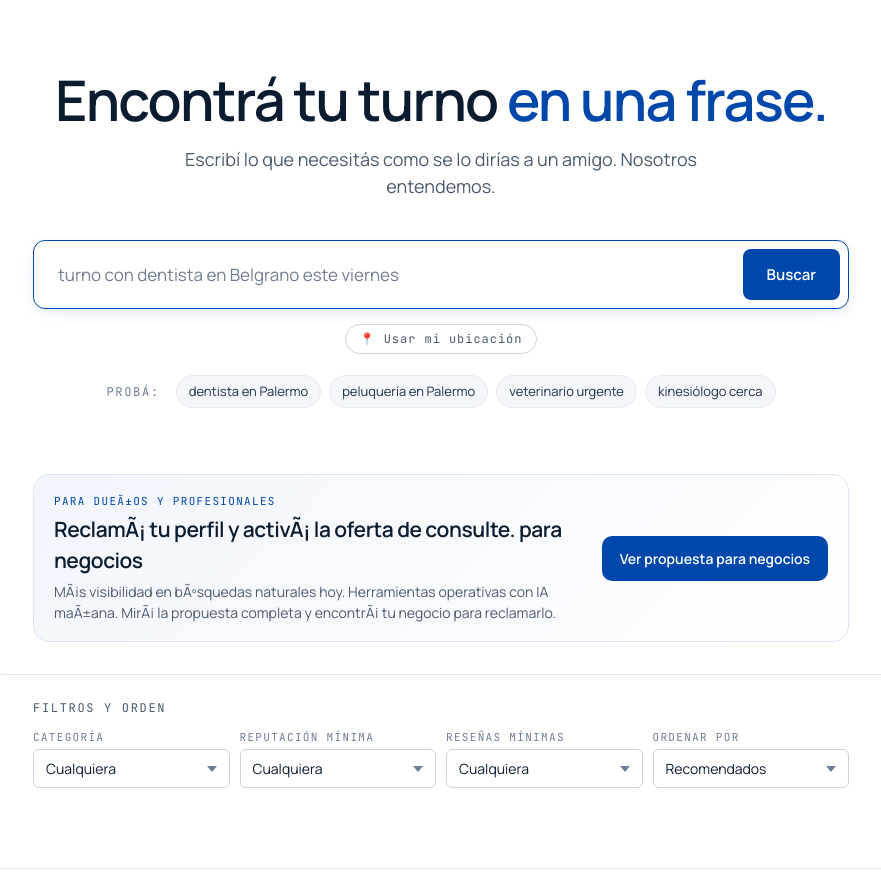
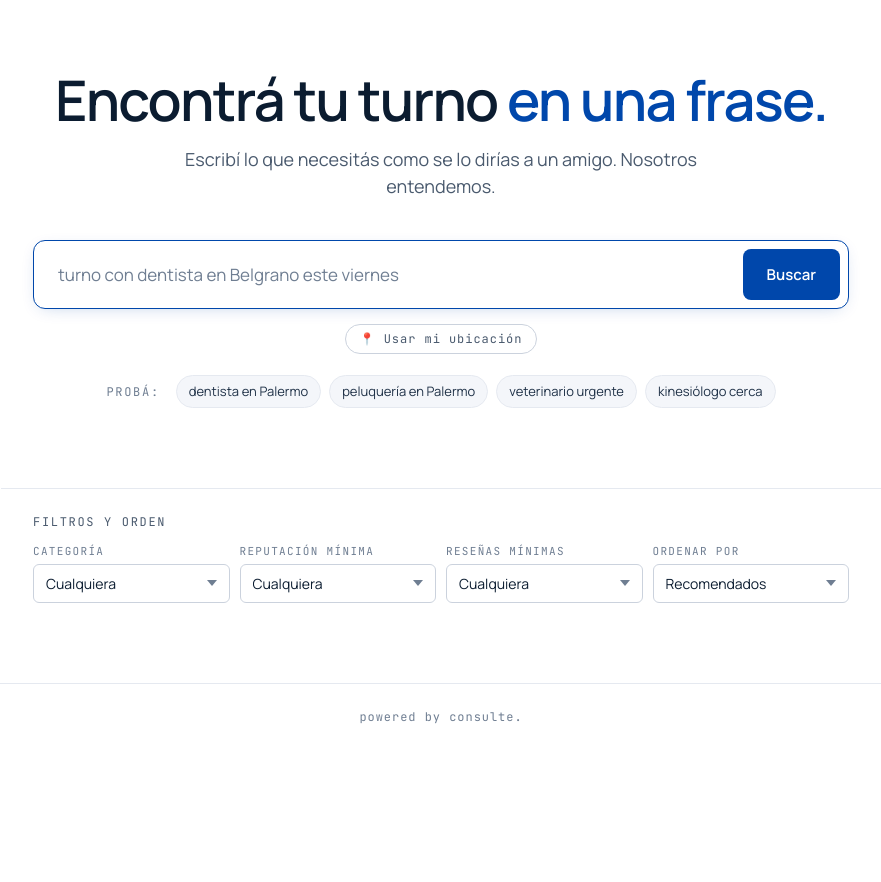
Before and after one commit to ggaray99/consulte_v2, a Django app: page / in a window 1280 px wide. Shown: the part 83-965 px from the top of the page, without its empty margins (199-1080 px from the left). After the commit the page ends 807 px from the top, so only its background shows below. Run offline with Django 5.2, Linux system fonts and the light colour scheme.

Commit message:
Remove owner promo card from search home

```diff
--- a/search/templates/search/index.html
+++ b/search/templates/search/index.html
@@ -162,55 +162,6 @@
             color: var(--cobalt);
         }
 
-        .owner-strip {
-            max-width: 880px;
-            margin: 18px auto 0;
-            padding: 0 32px;
-        }
-        .owner-card {
-            display: grid;
-            grid-template-columns: minmax(0, 1fr) auto;
-            gap: 16px;
-            align-items: center;
-            padding: 18px 20px;
-            border-radius: 16px;
-            border: 1px solid var(--cobalt-100);
-            background: linear-gradient(135deg, var(--cobalt-50), #fff);
-        }
-        .owner-card .kicker {
-            font-family: 'JetBrains Mono', monospace;
-            font-size: 11px;
-            color: var(--cobalt);
-            text-transform: uppercase;
-            letter-spacing: 0.12em;
-            margin-bottom: 4px;
-        }
-        .owner-card .title {
-            font-size: 21px;
-            font-weight: 600;
-            letter-spacing: -0.02em;
-            margin-bottom: 4px;
-        }
-        .owner-card .text {
-            color: var(--slate-500);
-            font-size: 14px;
-            max-width: 620px;
-        }
-        .owner-card .cta {
-            display: inline-flex;
-            align-items: center;
-            justify-content: center;
-            text-decoration: none;
-            background: var(--cobalt);
-            color: #fff;
-            padding: 12px 18px;
-            border-radius: 10px;
-            font-size: 14px;
-            font-weight: 600;
-            white-space: nowrap;
-        }
-        .owner-card .cta:hover { background: var(--cobalt-dark); }
-
         #results { max-width: 880px; margin: 0 auto; padding: 0 32px 80px; }
         .htmx-indicator {
             display: none;
@@ -310,13 +261,6 @@
 
         @media (max-width: 720px) {
             header nav a:not(.nav-cta) { display: none; }
-            .owner-card {
-                grid-template-columns: 1fr;
-                text-align: left;
-            }
-            .owner-card .cta {
-                width: 100%;
-            }
         }
     </style>
 </head>
@@ -366,17 +310,6 @@
             </div>
 
             <div class="htmx-indicator">Pensando…</div>
-        </section>
-
-        <section class="owner-strip">
-            <div class="owner-card">
-                <div>
-                    <div class="kicker">Para dueÃ±os y profesionales</div>
-                    <div class="title">ReclamÃ¡ tu perfil y activÃ¡ la oferta de consulte. para negocios</div>
-                    <div class="text">MÃ¡s visibilidad en bÃºsquedas naturales hoy. Herramientas operativas con IA maÃ±ana. MirÃ¡ la propuesta completa y encontrÃ¡ tu negocio para reclamarlo.</div>
-                </div>
-                <a class="cta" href="{% url 'claim:offer' %}">Ver propuesta para negocios</a>
-            </div>
         </section>
 
         <section class="toolbar">
```
